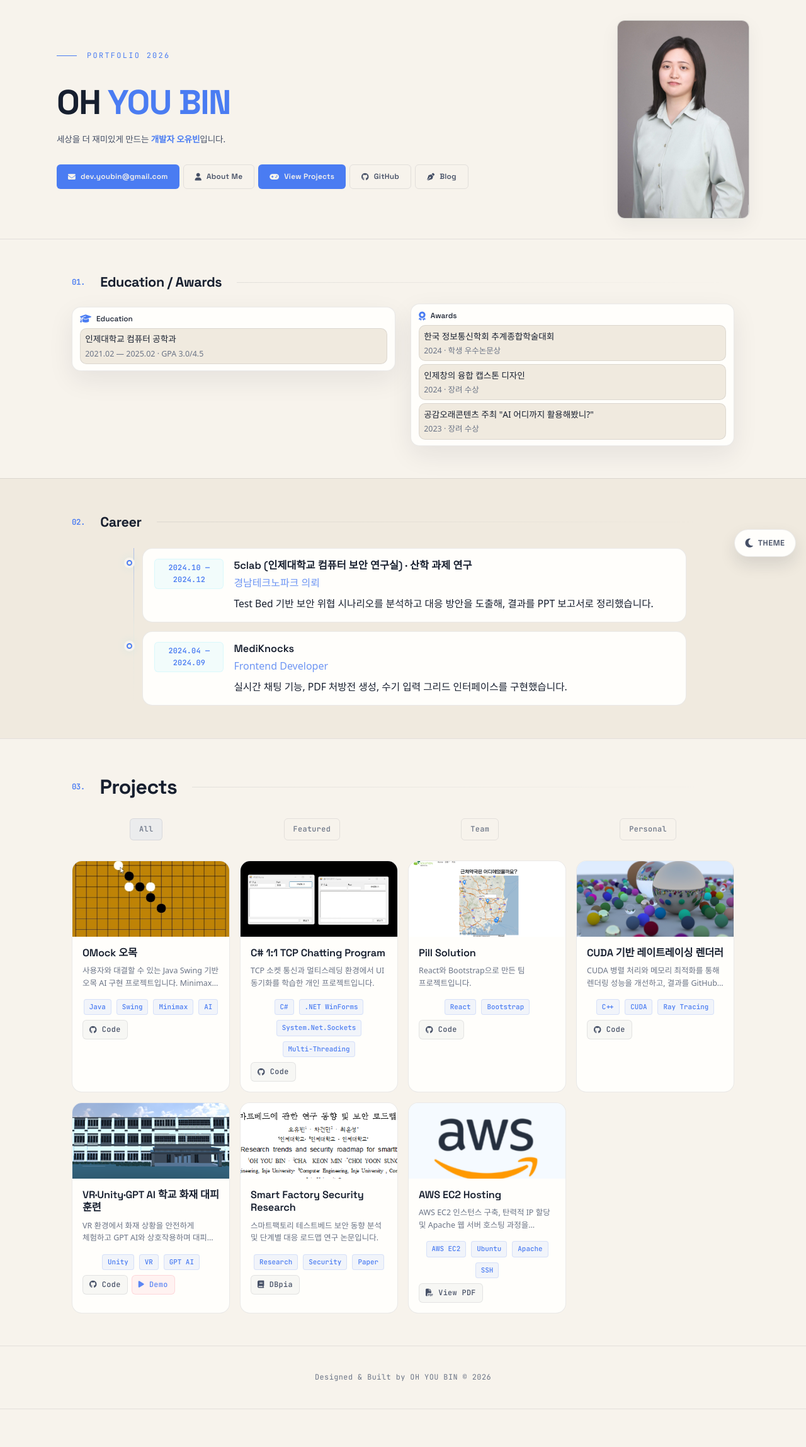
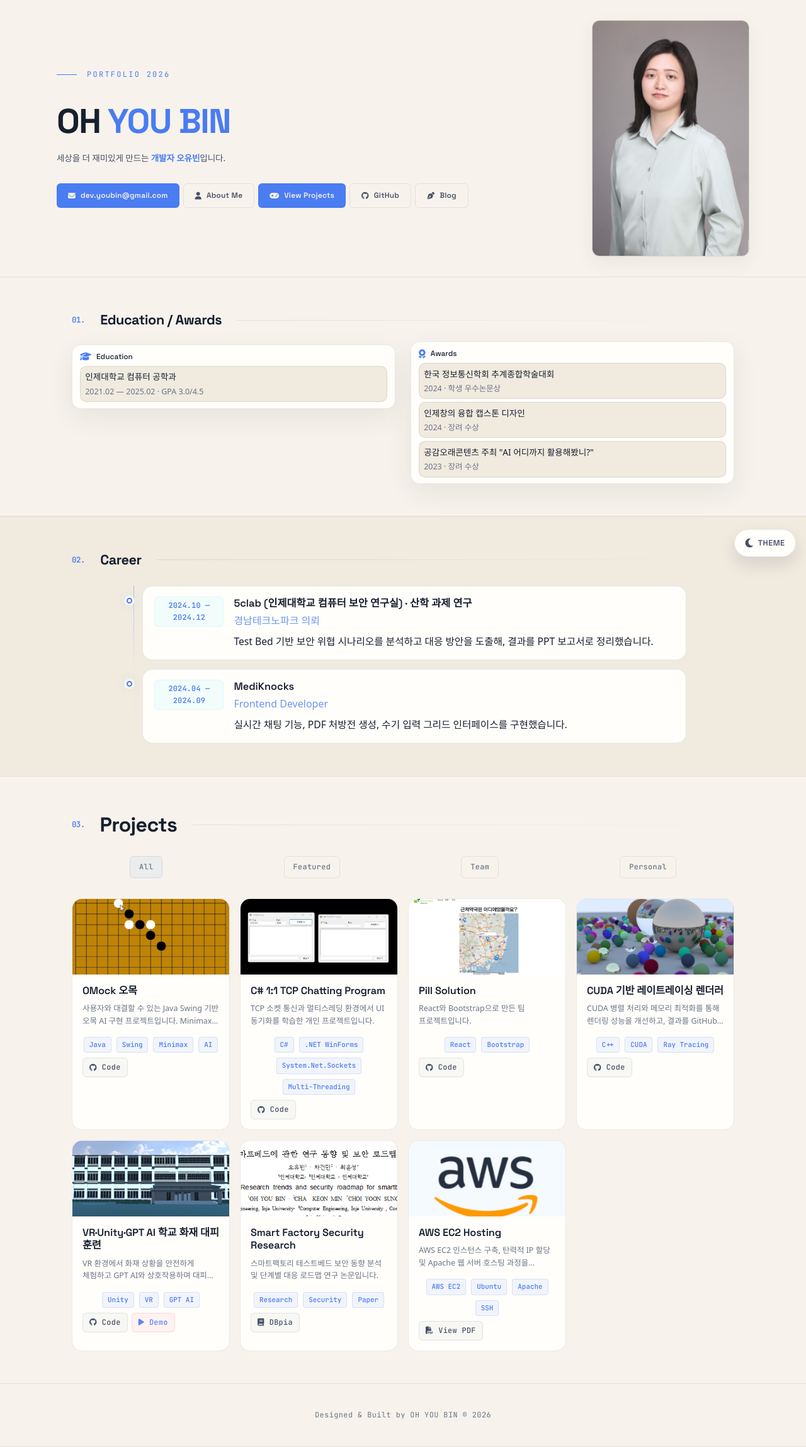
Before and after one commit to eye2ffect/eye2ffect.github.io, a Jekyll site: the page built from index.html, in a window 1280 px wide. Shown: the whole page at 63% size. Built offline with Jekyll 4.4.1, drawn with Linux system fonts in a browser that asks for light colours; some web fonts are replaced; before the commit the page ends 2237 px from its top, so only the background shows below that.

Commit message:
Move hero profile left and enlarge it

```diff
--- a/assets/css/main.css
+++ b/assets/css/main.css
@@ -363,14 +363,14 @@ html {
 
 .hero-inner {
   display: grid;
-  grid-template-columns: 1fr 230px;
+  grid-template-columns: 1fr 260px;
   gap: var(--space-6);
   align-items: center;
 }
 
 .hero-left { max-width: 720px; }
 
-.hero-right { display: flex; justify-content: flex-end; margin-left: 0; }
+.hero-right { display: flex; justify-content: flex-end; margin-left: -3rem; }
 
 .hero-profile-wrap {
   border-radius: 12px;
@@ -381,7 +381,7 @@ html {
   overflow: hidden;
   transition: border-color 0.18s var(--ease-smooth), box-shadow 0.18s var(--ease-smooth), background-color 0.18s var(--ease-smooth), filter 0.18s var(--ease-smooth);
   width: 100%;
-  max-width: 210px;
+  max-width: 250px;
   aspect-ratio: 2 / 3;
   height: auto;
 }
@@ -402,7 +402,7 @@ html {
 @media (max-width: 900px) {
   .hero-inner { grid-template-columns: 1fr; }
   .hero-right { order: -1; margin-bottom: var(--space-4); display: flex; justify-content: center; }
-  .hero-profile-wrap { max-width: 165px; aspect-ratio: 2 / 3; height: auto; }
+  .hero-profile-wrap { max-width: 200px; aspect-ratio: 2 / 3; height: auto; }
   .hero-profile { object-position: center 15%; }
 }
 
```
